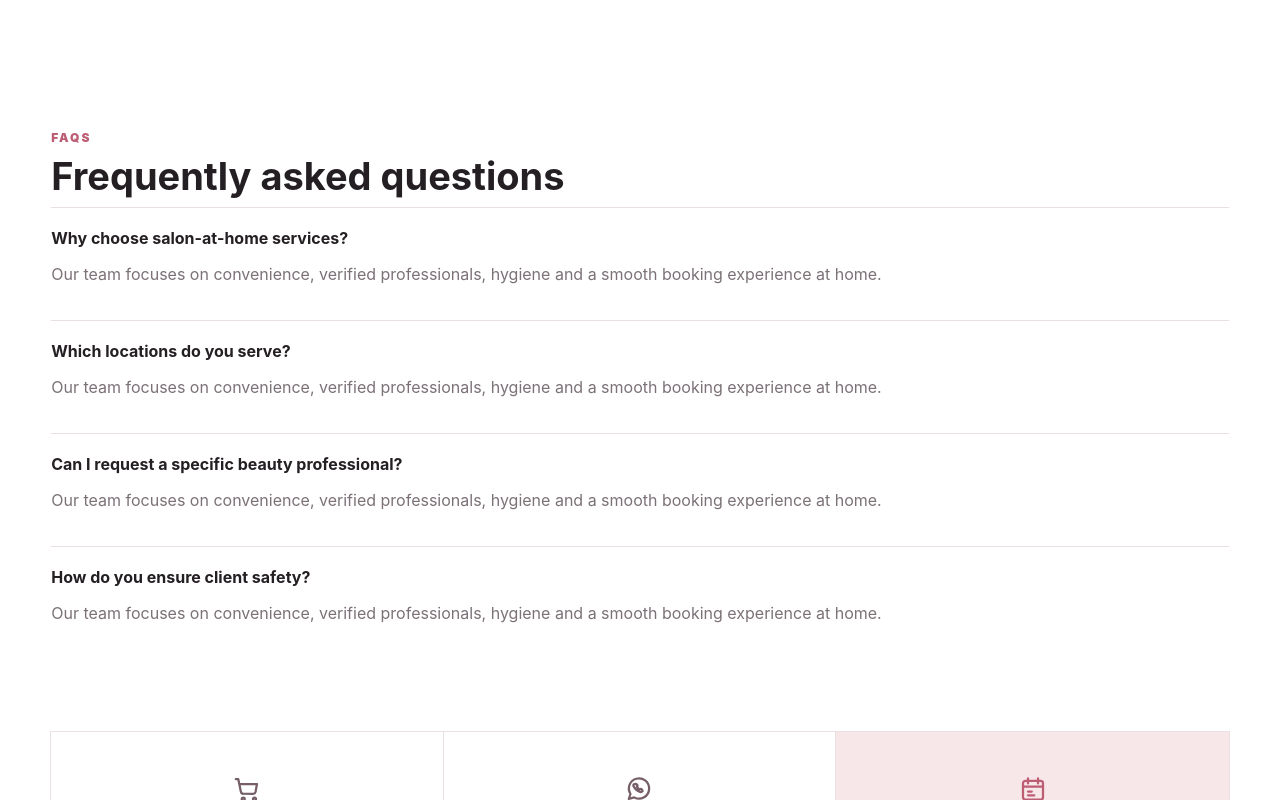
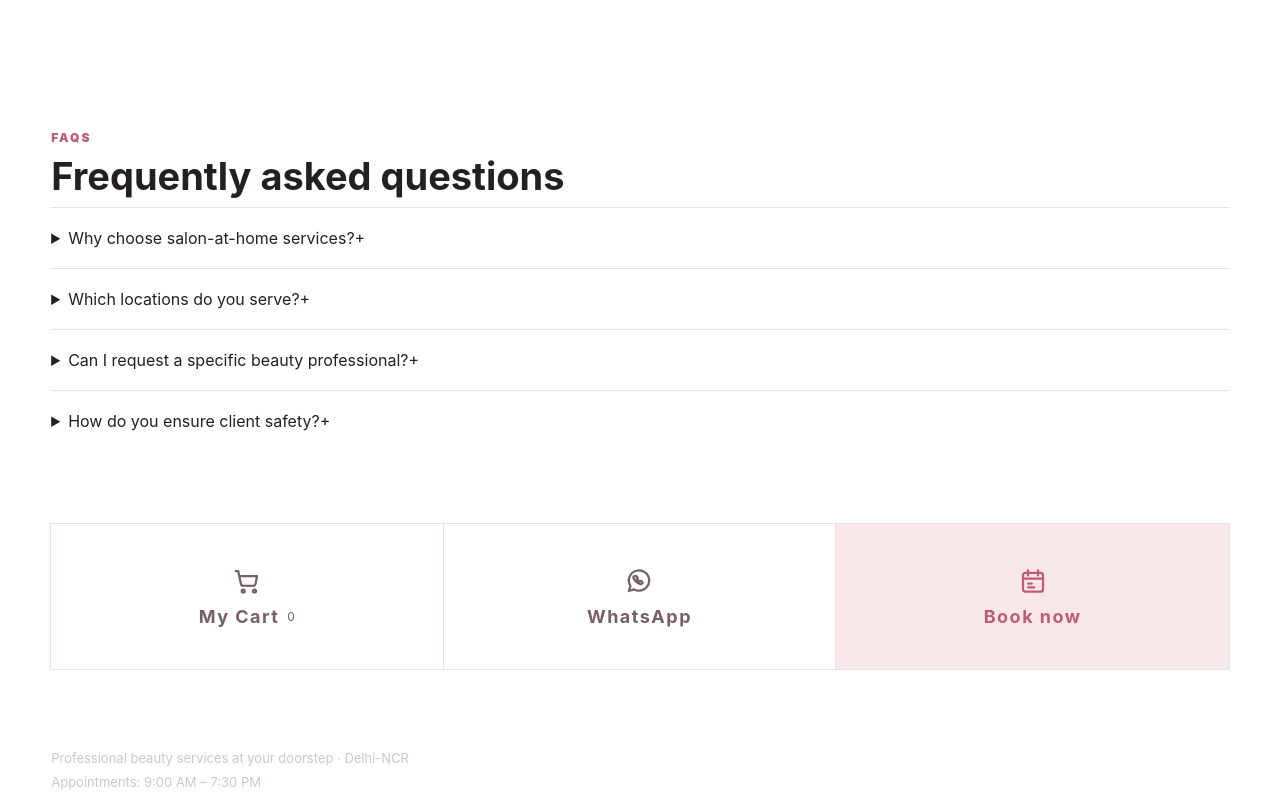
Before and after one commit to heyvivek-sketch/theroyalbeauty--2, a Next.js app: page / in a window 1280 px wide. Shown: the part 1700-2500 px from the top of the page. Built offline with nearby package versions, Linux system fonts and the light colour scheme; no server answers; the database is empty.

Commit message:
feat: improve storefront FAQ accordion

```diff
--- a/app/page.tsx
+++ b/app/page.tsx
@@ -134,11 +134,16 @@ export default async function Home(){
         <div className="container">
           <div className="eyebrow">FAQs</div>
           <h2>Frequently asked questions</h2>
-          {['Why choose salon-at-home services?','Which locations do you serve?','Can I request a specific beauty professional?','How do you ensure client safety?'].map(q=>
-            <div className="faq" key={q}>
-              <b>{q}</b>
-              <p className="muted">Our team focuses on convenience, verified professionals, hygiene and a smooth booking experience at home.</p>
-            </div>
+          {[
+            ['Why choose salon-at-home services?','Enjoy professional beauty care without travel, waiting rooms or salon queues. Choose your service, pick a convenient slot and relax at home.'],
+            ['Which locations do you serve?',`We currently focus on ${city}. Available service areas and pincodes are managed by our team and can be updated from the admin panel.`],
+            ['Can I request a specific beauty professional?','Yes, where availability allows. Our team can assign a suitable professional based on the selected service, area and schedule.'],
+            ['How do you ensure client safety?','We focus on verified professionals, hygiene, clear service details and a smooth booking experience at home.']
+          ].map(([q,a])=>
+            <details className="faq" key={q}>
+              <summary><span>{q}</span><span className="faq-plus">+</span></summary>
+              <p className="muted">{a}</p>
+            </details>
           )}
         </div>
       </section>
```
